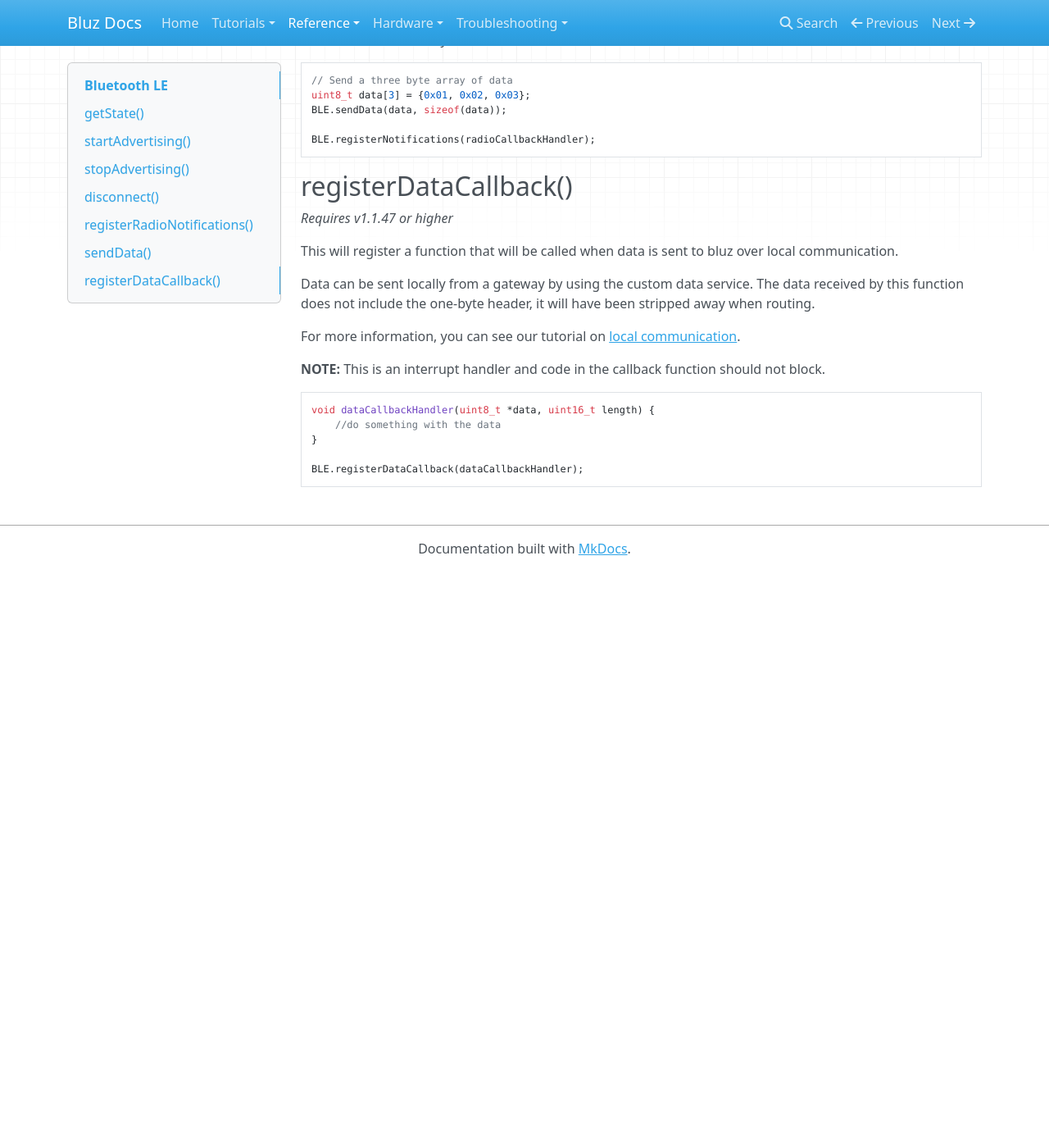
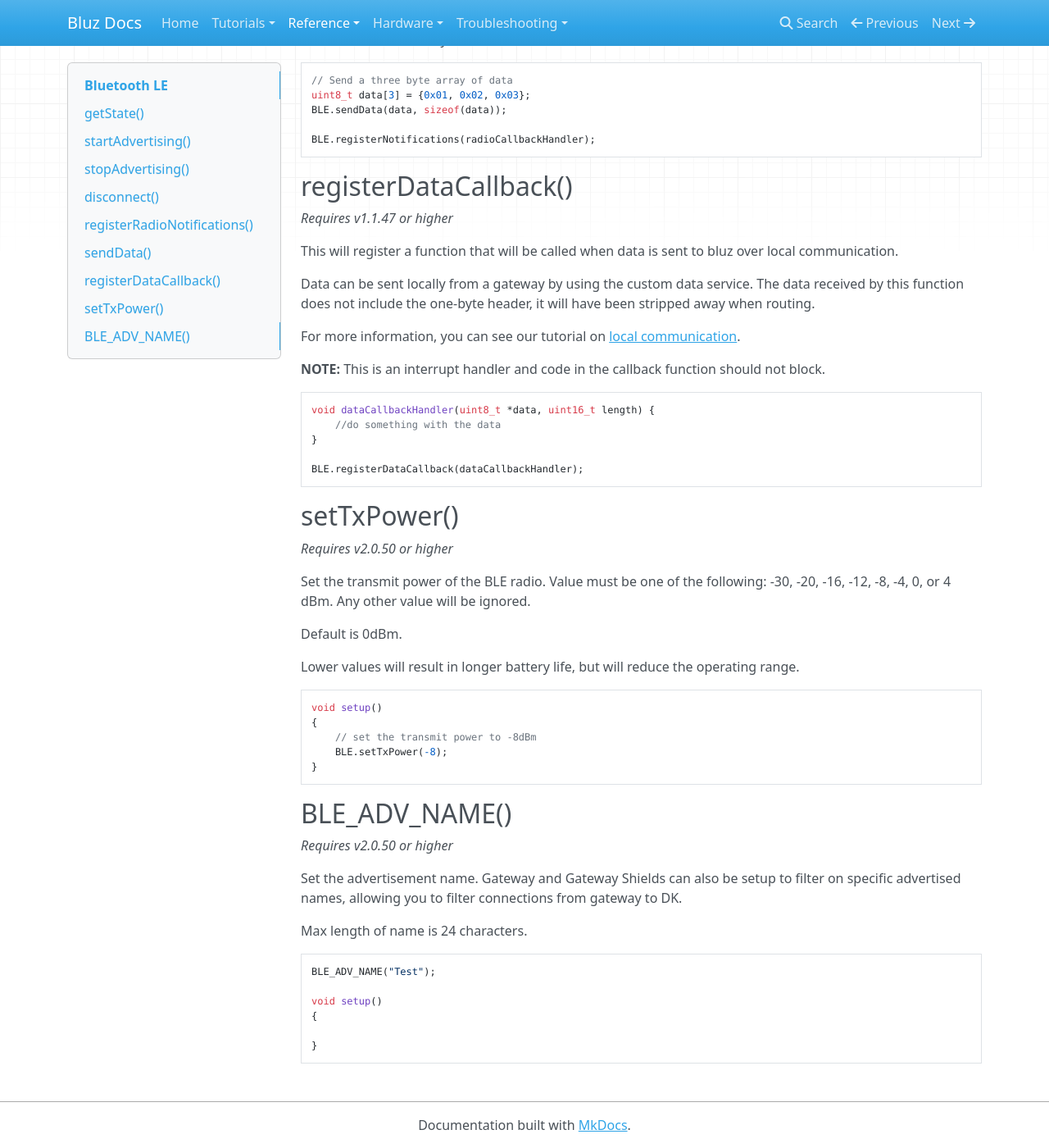
Before and after one commit to bluzDK/bluz-docs, an MkDocs documentation site: the page built from docs/reference/ble.md, in a window 1280 px wide and 1400 px high, scrolled down 1613 px. Shown: the whole window at 82% size. Built offline with MkDocs 1.6.1, drawn with Linux system fonts in a browser that asks for light colours; nearby versions of some CDN libraries; old or Windows-style settings are respelled for this version of MkDocs; before the commit the page ends 2310 px from its top, so only the background shows below that.

Commit message:
updates to the BLE documentation for 2.0

````diff
--- a/docs/reference/ble.md
+++ b/docs/reference/ble.md
@@ -103,3 +103,38 @@ void dataCallbackHandler(uint8_t *data, uint16_t length) {
 
 BLE.registerDataCallback(dataCallbackHandler);
 ```
+
+## setTxPower()
+
+_Requires v2.0.50 or higher_
+
+Set the transmit power of the BLE radio. Value must be one of the following: -30, -20, -16, -12, -8, -4, 0, or 4 dBm. Any other value will be ignored.
+
+Default is 0dBm.
+
+Lower values will result in longer battery life, but will reduce the operating range.
+
+```C++
+void setup()
+{
+    // set the transmit power to -8dBm
+    BLE.setTxPower(-8);
+}
+```
+
+## BLE_ADV_NAME()
+
+_Requires v2.0.50 or higher_
+
+Set the advertisement name. Gateway and Gateway Shields can also be setup to filter on specific advertised names, allowing you to filter connections from gateway to DK.
+
+Max length of name is 24 characters.
+
+```C++
+BLE_ADV_NAME("Test");
+
+void setup()
+{
+
+}
+```
````
